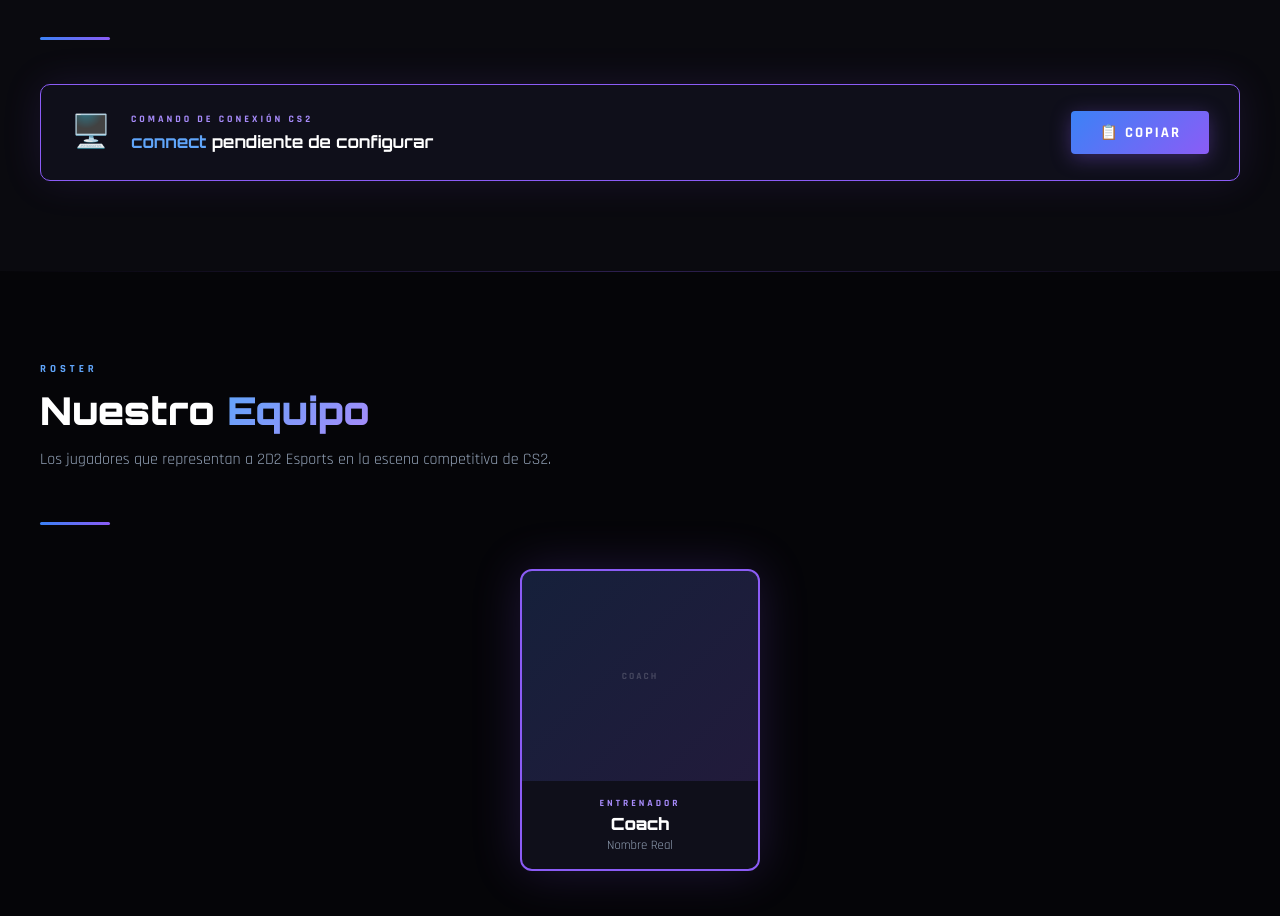
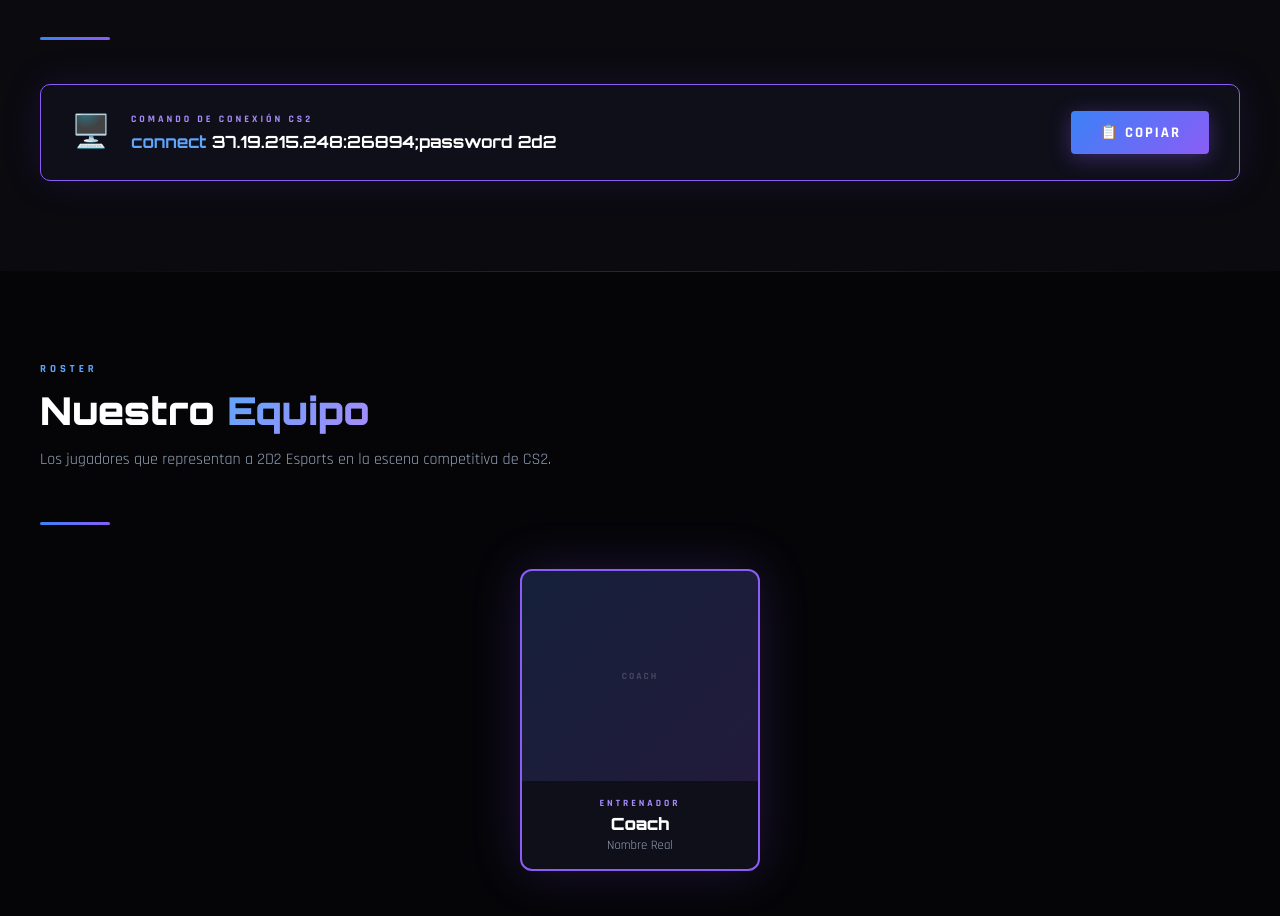
Before and after one commit to nogueramorillas/2d2, a website: page index.html in a window 1280 px wide. Shown: the part 1040-1956 px from the top of the page. Drawn offline with Linux system fonts and the light colour scheme.

Commit message:
feat: set practice server connect string

```diff
--- a/index.html
+++ b/index.html
@@ -425,7 +425,7 @@ const INFERNO_PLAYS = [
 function getData() {
   const raw = localStorage.getItem('2d2_data');
   const d = raw ? JSON.parse(raw) : {
-    practiceServer: '',
+    practiceServer: '37.19.215.248:26894;password 2d2',
     coach: { nick:'Coach', name:'Nombre Real', photo:null },
     starters: [
       {nick:'Jugador 1',name:'Nombre Real',role:'IGL',photo:null},
```
Also changed, not shown: admin.html (+1 -1 lines).
